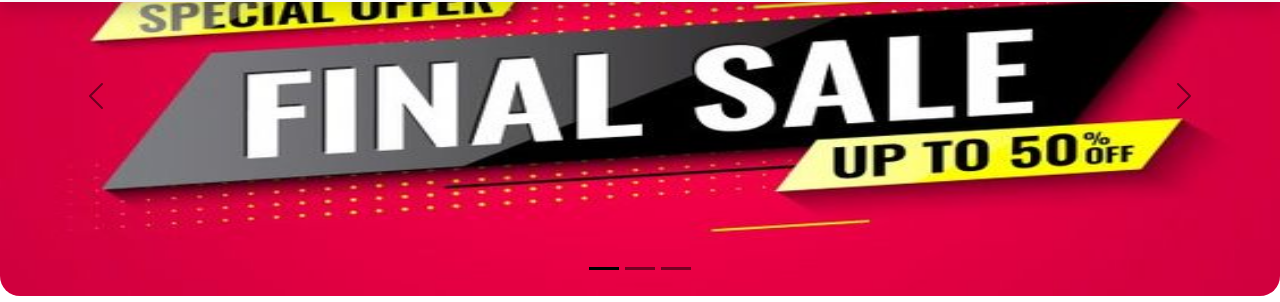
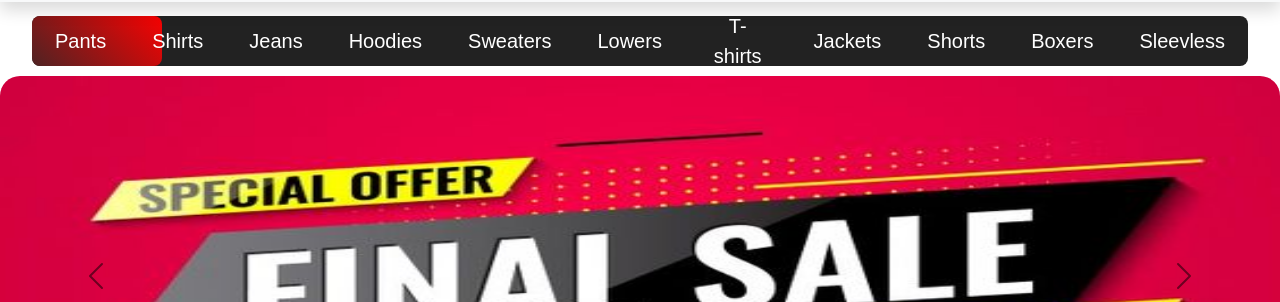
Before and after one commit to msprakash9344/famous-mens-wear, a plain HTML site: page index.html in a window 1280 px wide. Shown: the part 104-406 px from the top of the page. Drawn offline with nearby package versions, Linux system fonts and the light colour scheme.

Commit message:
Update index.html

```diff
--- a/index.html
+++ b/index.html
@@ -364,7 +364,7 @@
   </div>
 
 
-<!--   <center>
+  <center>
     <div class="types" id="#top">
      <a href="./pants.html">Pants</a>
      <a href="./shirts.html">Shirts</a>
@@ -380,7 +380,7 @@
      <span></span>
   </div>
 
-</center> -->
+</center>
 
 
   <div id="carouselExampleDark" class="carousel carousel-dark slide" data-bs-ride="carousel">
```
